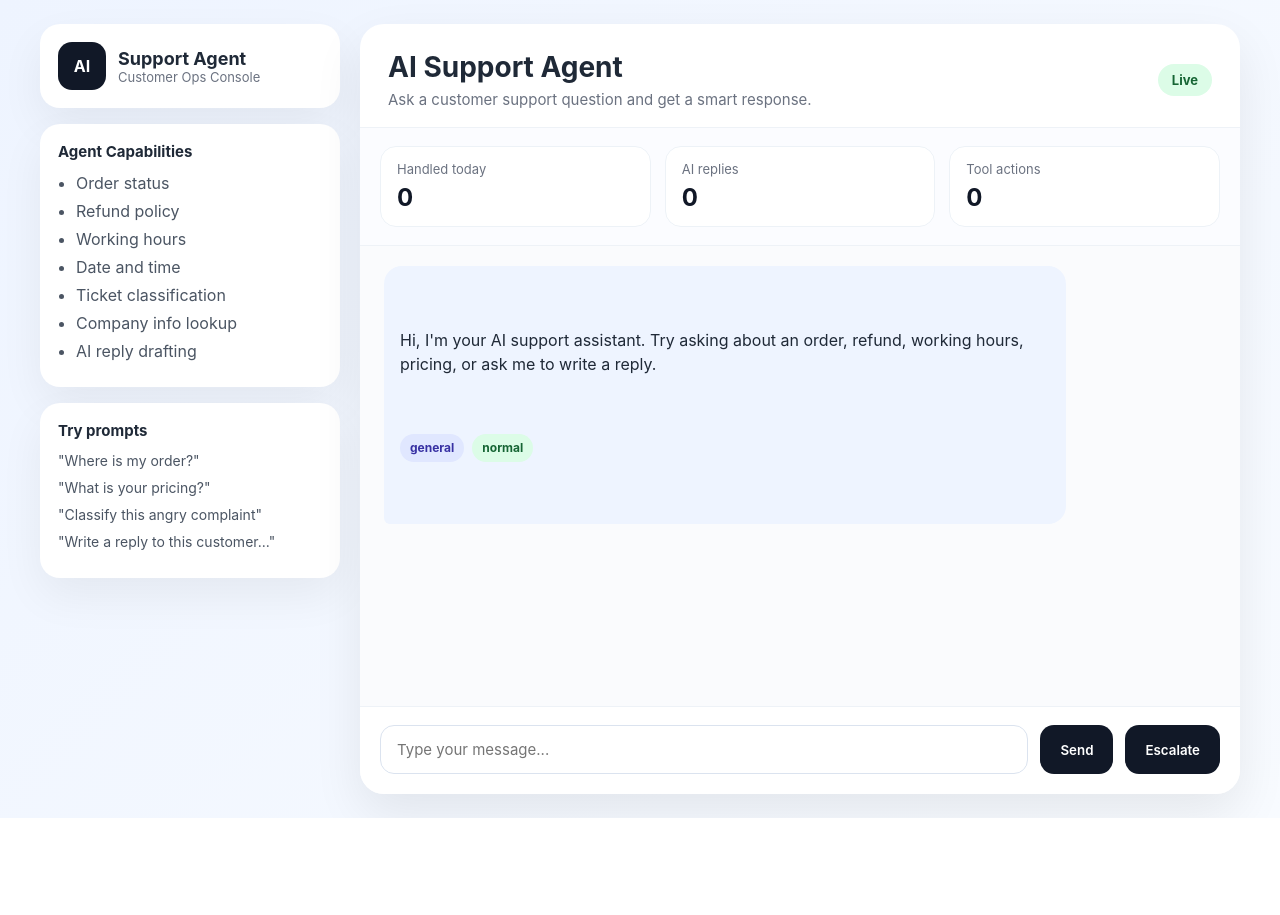
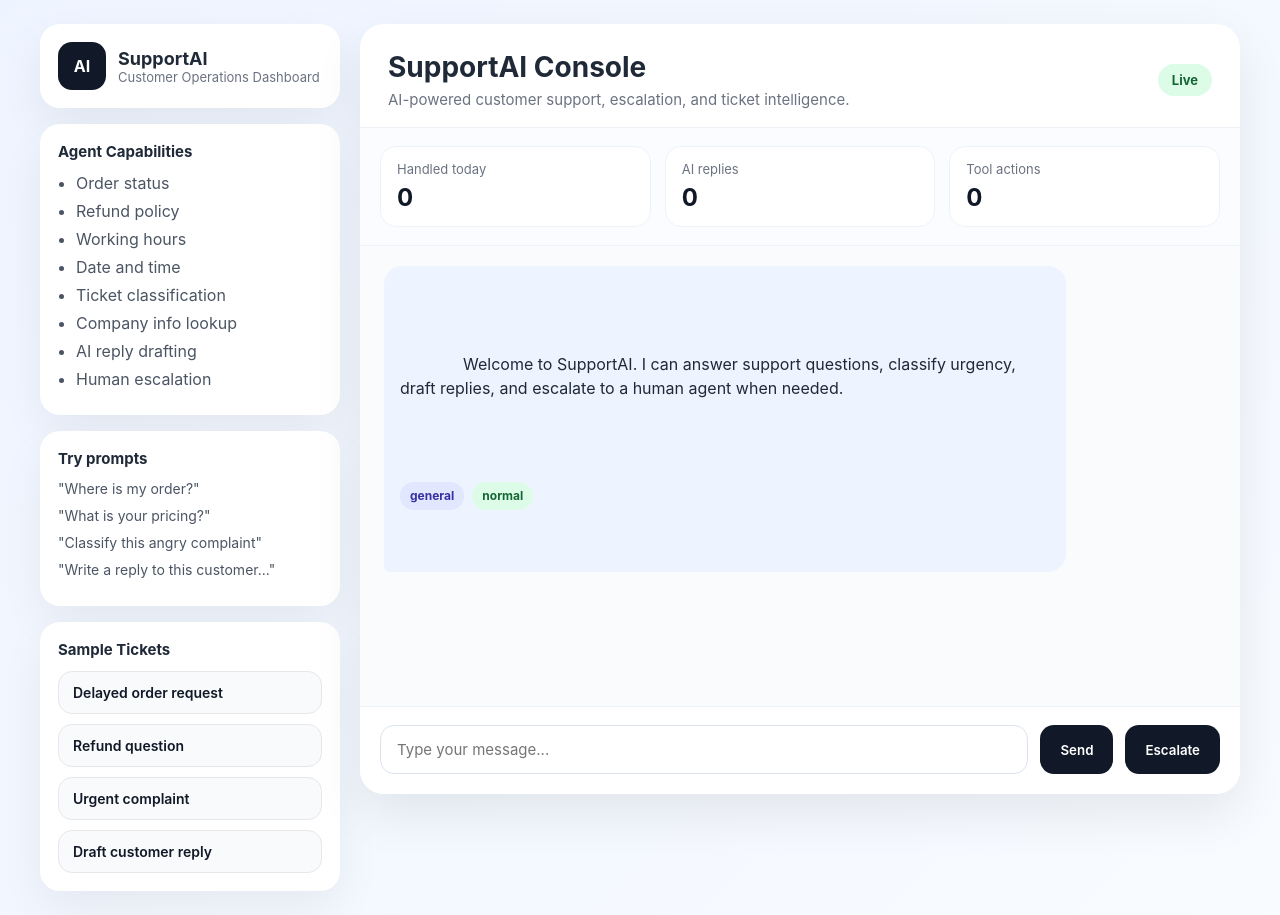
Before and after one commit to venkywaldek/ai-support-agent-claude, a website: page public/index.html in a window 1280 px wide. Before the commit the page ends 818 px from the top, so only its background shows below. Drawn offline with Linux system fonts and the light colour scheme.

Commit message:
polishing

```diff
--- a/public/index.html
+++ b/public/index.html
@@ -3,7 +3,7 @@
 <head>
   <meta charset="UTF-8" />
   <meta name="viewport" content="width=device-width, initial-scale=1.0" />
-  <title>AI Support Agent</title>
+  <title>SupportAI Console</title>
   <link rel="stylesheet" href="style.css" />
 </head>
 <body>
@@ -13,8 +13,8 @@
         <div class="brand">
           <div class="brand-badge">AI</div>
           <div>
-            <h2>Support Agent</h2>
-            <p>Customer Ops Console</p>
+            <h2>SupportAI</h2>
+            <p>Customer Operations Dashboard</p>
           </div>
         </div>
 
@@ -28,6 +28,7 @@
             <li>Ticket classification</li>
             <li>Company info lookup</li>
             <li>AI reply drafting</li>
+            <li>Human escalation</li>
           </ul>
         </div>
 
@@ -38,13 +39,31 @@
           <p>"Classify this angry complaint"</p>
           <p>"Write a reply to this customer..."</p>
         </div>
+
+        <div class="sidebar-card">
+          <h3>Sample Tickets</h3>
+          <div class="ticket-list">
+            <button class="ticket-item" data-message="Where is my order?">
+              Delayed order request
+            </button>
+            <button class="ticket-item" data-message="What is your refund policy?">
+              Refund question
+            </button>
+            <button class="ticket-item" data-message="Classify this angry complaint from a customer whose order is delayed">
+              Urgent complaint
+            </button>
+            <button class="ticket-item" data-message="Write a reply to this customer: I am frustrated because my package is late and nobody answered me">
+              Draft customer reply
+            </button>
+          </div>
+        </div>
       </aside>
 
       <main class="card">
         <div class="header">
           <div>
-            <h1>AI Support Agent</h1>
-            <p>Ask a customer support question and get a smart response.</p>
+            <h1>SupportAI Console</h1>
+            <p>AI-powered customer support, escalation, and ticket intelligence.</p>
           </div>
           <div class="status-pill">Live</div>
         </div>
@@ -66,7 +85,9 @@
 
         <div class="chat-box" id="chatBox">
           <div class="message bot">
-            <div>Hi, I'm your AI support assistant. Try asking about an order, refund, working hours, pricing, or ask me to write a reply.</div>
+            <div>
+              Welcome to SupportAI. I can answer support questions, classify urgency, draft replies, and escalate to a human agent when needed.
+            </div>
             <div class="meta">
               <span class="badge type-general">general</span>
               <span class="badge priority-normal">normal</span>
@@ -83,7 +104,9 @@
             required
           />
           <button type="submit" id="sendButton">Send</button>
-          <button type="button" id="escalateButton" class="secondary-button"> Escalate</button>
+          <button type="button" id="escalateButton" class="secondary-button">
+            Escalate
+          </button>
         </form>
       </main>
     </div>
--- a/public/script.js
+++ b/public/script.js
@@ -3,6 +3,7 @@ const input = document.getElementById("messageInput");
 const chatBox = document.getElementById("chatBox");
 const sendButton = document.getElementById("sendButton");
 const escalateButton = document.getElementById("escalateButton");
+const ticketButtons = document.querySelectorAll(".ticket-item");
 
 const handledCount = document.getElementById("handledCount");
 const aiCount = document.getElementById("aiCount");
@@ -139,3 +140,10 @@ if (escalateButton) {
     await sendToAgent(message, true);
   });
 }
+
+ticketButtons.forEach((button) => {
+  button.addEventListener("click", () => {
+    input.value = button.dataset.message;
+    input.focus();
+  });
+});
--- a/public/style.css
+++ b/public/style.css
@@ -378,3 +378,26 @@ body {
   flex: 1;
 }
 }
+
+.ticket-list {
+  display: flex;
+  flex-direction: column;
+  gap: 10px;
+}
+
+.ticket-item {
+  border: 1px solid #e5e7eb;
+  background: #f9fafb;
+  color: #111827;
+  text-align: left;
+  padding: 12px 14px;
+  border-radius: 14px;
+  cursor: pointer;
+  font-size: 14px;
+  font-weight: 600;
+}
+
+.ticket-item:hover {
+  background: #eef4ff;
+  border-color: #c7d2fe;
+}
```
